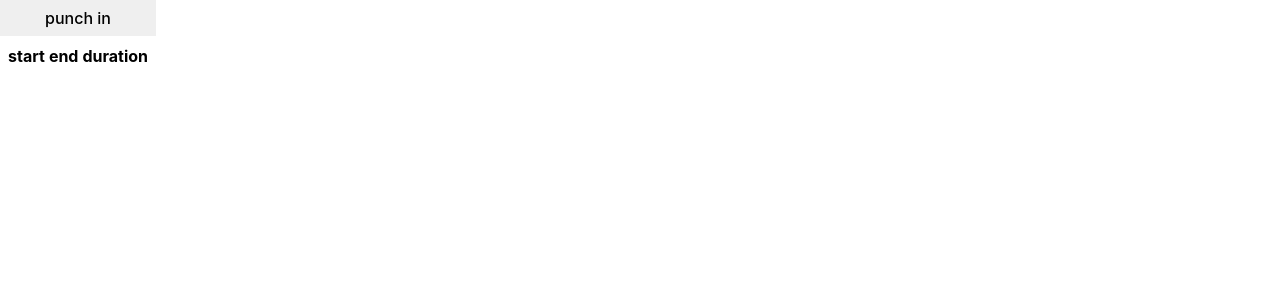
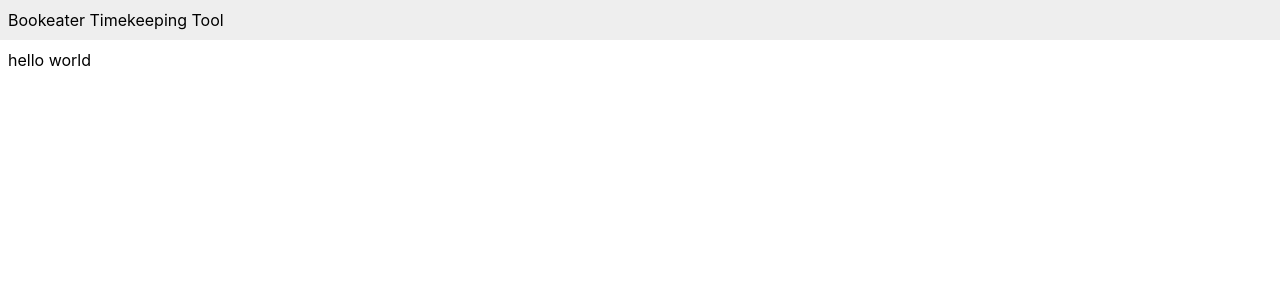
Before and after one commit to cruftbusters/bookeater, a React (Vite) app in the folder webapp/: page / in a window 1280 px wide. Shown: the top 300 px of the page. Built offline with nearby package versions, Linux system fonts and the light colour scheme.

Commit message:
trim webapp down to title and hello world

```diff
--- a/webapp/package.json
+++ b/webapp/package.json
@@ -12,8 +12,7 @@
   "dependencies": {
     "@types/uuid": "^10.0.0",
     "react": "^18.3.1",
-    "react-dom": "^18.3.1",
-    "uuid": "^10.0.0"
+    "react-dom": "^18.3.1"
   },
   "devDependencies": {
     "@testing-library/jest-dom": "^6.4.6",
--- a/webapp/src/App.tsx
+++ b/webapp/src/App.tsx
@@ -1,150 +1,11 @@
 import { useState } from 'react'
 import styles from './index.module.scss'
-import { v4 as uuidv4 } from 'uuid'
-import { PrettyDuration } from './PrettyDuration.tsx'
 
 function App() {
-  const { entries, toggle, update, clear } = usePunchCard()
-  const punchButtonText =
-    entries.length === 0 || entries[entries.length - 1].end !== undefined
-      ? 'punch in'
-      : 'punch out'
-  return (
-    <div className={styles.container}>
-      <button onClick={() => toggle()} className={styles.button}>
-        {punchButtonText}
-      </button>
-      <div className={styles.grid}>
-        <div className={[styles.row, styles.rowHeader].join(' ')}>
-          <div>start</div>
-          <div>end</div>
-          <div>duration</div>
-        </div>
-        {entries.map((entry, index) => (
-          <div
-            key={entry.id}
-            className={styles.row}
-            style={{
-              order: entries.length - index,
-            }}
-          >
-            <ForEntry entry={entry} update={update} />
-          </div>
-        ))}
-      </div>
-      {entries.length > 0 && (
-        <button onClick={() => clear()} className={styles.button}>
-          clear
-        </button>
-      )}
-    </div>
-  )
-}
-
-type Entry = {
-  id: string
-  start: Date
-  end?: Date
-}
-
-function usePunchCard() {
-  const [entries, setEntries] = useState<Array<Entry>>([])
-  return {
-    entries,
-    toggle: () =>
-      setEntries((entries) => {
-        if (
-          entries.length === 0 ||
-          entries[entries.length - 1].end !== undefined
-        ) {
-          return entries.concat({
-            id: uuidv4(),
-            start: new Date(),
-          })
-        } else {
-          return entries.map((entry, index) => {
-            if (index === entries.length - 1) {
-              return {
-                ...entry,
-                end: new Date(),
-              }
-            }
-            return entry
-          })
-        }
-      }),
-    update: (update: Entry) =>
-      setEntries((entries) =>
-        entries.map((entry) => (entry.id === update.id ? update : entry)),
-      ),
-    clear: () => setEntries([]),
-  }
-}
-
-function ForEntry({
-  entry,
-  update,
-}: {
-  entry: Entry
-  update: (entry: Entry) => void
-}) {
-  const { start, end } = entry
-  const [startBuffer, setStartBuffer] = useState('')
-  const [endBuffer, setEndBuffer] = useState('')
-
   return (
     <>
-      <input
-        value={startBuffer || start.toISOString()}
-        onChange={(e) => {
-          const result = new Date(e.target.value)
-          if (!isNaN(result.getTime())) {
-            update({
-              ...entry,
-              start: result,
-            })
-            setStartBuffer('')
-          } else {
-            setStartBuffer(e.target.value)
-          }
-        }}
-        className={[styles.field]
-          .concat([startBuffer !== '' ? styles.unsaved : ''])
-          .join(' ')}
-      />
-      <input
-        value={endBuffer || end?.toISOString() || ''}
-        onChange={(e) => {
-          if (e.target.value === '') {
-            update({
-              ...entry,
-              end: undefined,
-            })
-            setEndBuffer('')
-          } else {
-            const result = new Date(e.target.value)
-            if (!isNaN(result.getTime())) {
-              update({
-                ...entry,
-                end: result,
-              })
-              setEndBuffer('')
-            } else {
-              setEndBuffer(e.target.value)
-            }
-          }
-        }}
-        className={[styles.field]
-          .concat([endBuffer !== '' ? styles.unsaved : ''])
-          .join(' ')}
-      />
-      <div>
-        {end ? (
-          <PrettyDuration seconds={(end.getTime() - start.getTime()) / 1000} />
-        ) : (
-          ''
-        )}
-      </div>
+      <div className={styles.title}>Bookeater Timekeeping Tool</div>
+      <div className={styles.content}>hello world</div>
     </>
   )
 }
--- a/webapp/src/index.module.scss
+++ b/webapp/src/index.module.scss
@@ -1,41 +1,11 @@
 $gap: 0.5em;
-$gap_half: 0.25em;
+$dull: #eee;
 
-.container {
-  display: inline-flex;
-  flex-direction: column;
+.title {
+  padding: $gap;
+  background-color: $dull;
 }
 
-.grid {
-  padding: $gap;
-  grid-gap: $gap_half;
-  display: inline-grid;
-  grid-template-columns: repeat(3, auto);
-}
-
-.button {
-  grid-column: 1 / 4;
+.content {
   padding: $gap;
 }
-
-.row {
-  display: grid;
-  grid-template-columns: subgrid;
-  grid-column: 1 / 4;
-}
-
-.rowHeader {
-  font-weight: bold;
-}
-
-.field {
-  padding: $gap;
-  border: none;
-  outline: none;
-  background-color: #eee;
-  border-radius: $gap_half;
-}
-
-.unsaved {
-  background-color: #faa;
-}
```
Also changed, not shown: 1 other file (tests, documents, lock files or other folders).
